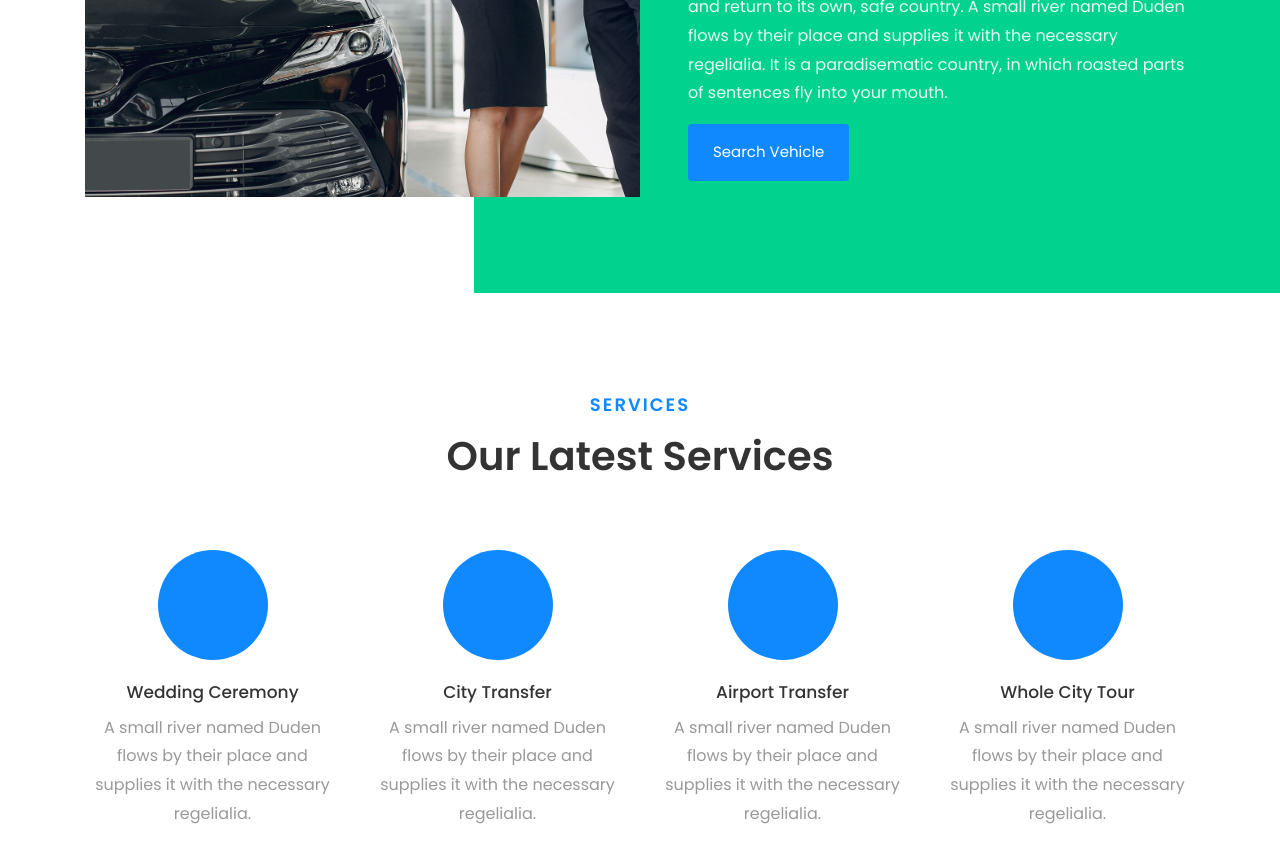
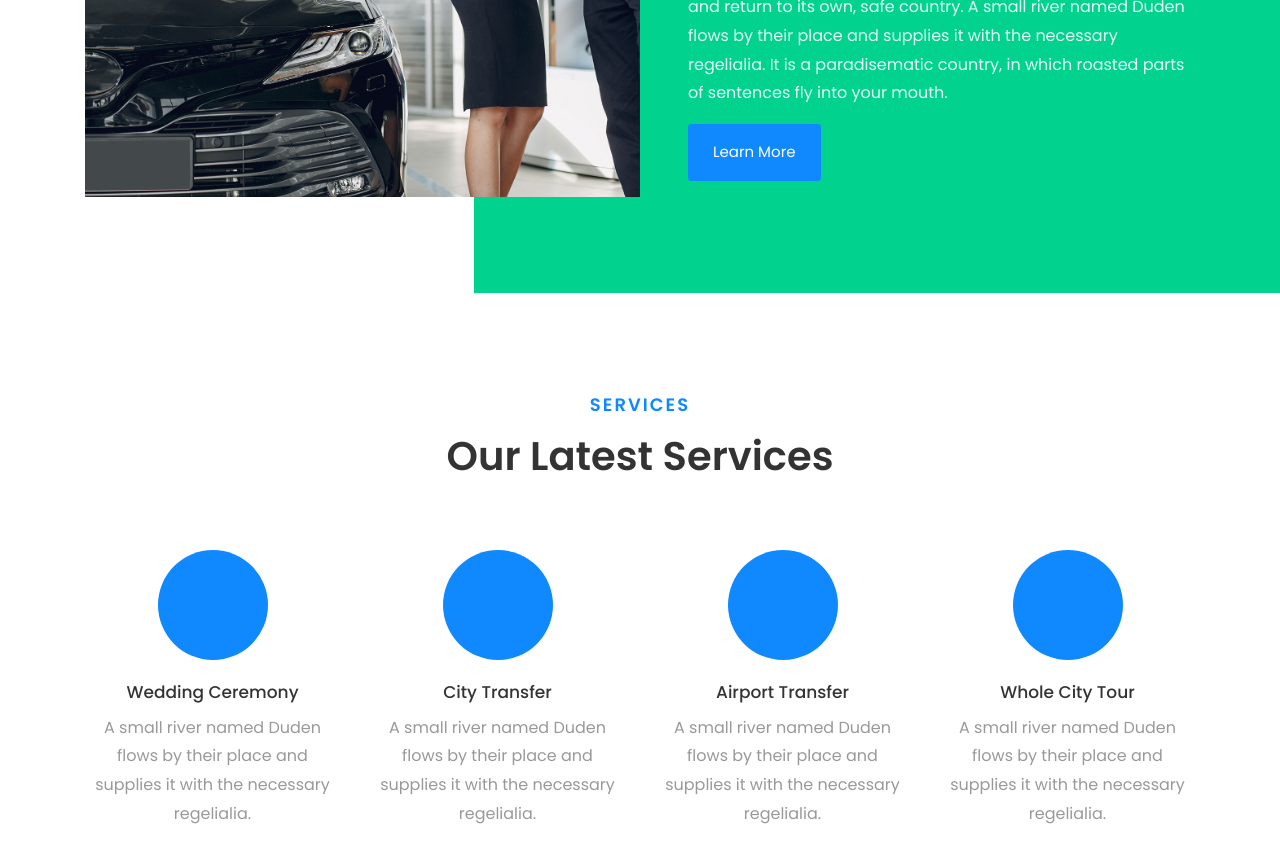
Before and after one commit to codebeast0420/car-rental-zepbo, a Next.js app: page / in a window 1280 px wide. Shown: the part 2140-3002 px from the top of the page. Built offline with nearby package versions, Linux system fonts and the light colour scheme.

Commit message:
make learn more button in welcome section

```diff
--- a/pages/about.tsx
+++ b/pages/about.tsx
@@ -38,7 +38,7 @@ const About: FC = () => {
 					<div className="row justify-content-end">
 						<div className="col-md-6 heading-section heading-section-white">
 							<h2 className="mb-3">We are Here for your Joy</h2>
-							<a href="#" className="btn btn-primary btn-lg">Become A Driver</a>
+							{/* <a href="#" className="btn btn-primary btn-lg">Become A Driver</a> */}
 						</div>
 					</div>
 				</div>
--- a/pages/index.tsx
+++ b/pages/index.tsx
@@ -59,7 +59,7 @@ export default function Home() {
       <Welcome company='ZepBo' title='About Us'>
         <p>A small river named Duden flows by their place and supplies it with the necessary regelialia. It is a paradisematic country, in which roasted parts of sentences fly into your mouth.</p>
         <p>On her way she met a copy. The copy warned the Little Blind Text, that where it came from it would have been rewritten a thousand times and everything that was left from its origin would be the word  and the Little Blind Text should turn around and return to its own, safe country. A small river named Duden flows by their place and supplies it with the necessary regelialia. It is a paradisematic country, in which roasted parts of sentences fly into your mouth.</p>
-        <p><Link href="/about" className="btn btn-primary py-3 px-4">Search Vehicle</Link></p>
+        <p><Link href="/about" className="btn btn-primary py-3 px-4">Learn More</Link></p>
       </Welcome>
       <Services>
         <Service title='Wedding Ceremony' description='A small river named Duden flows by their place and supplies it with the necessary regelialia.' />
```
